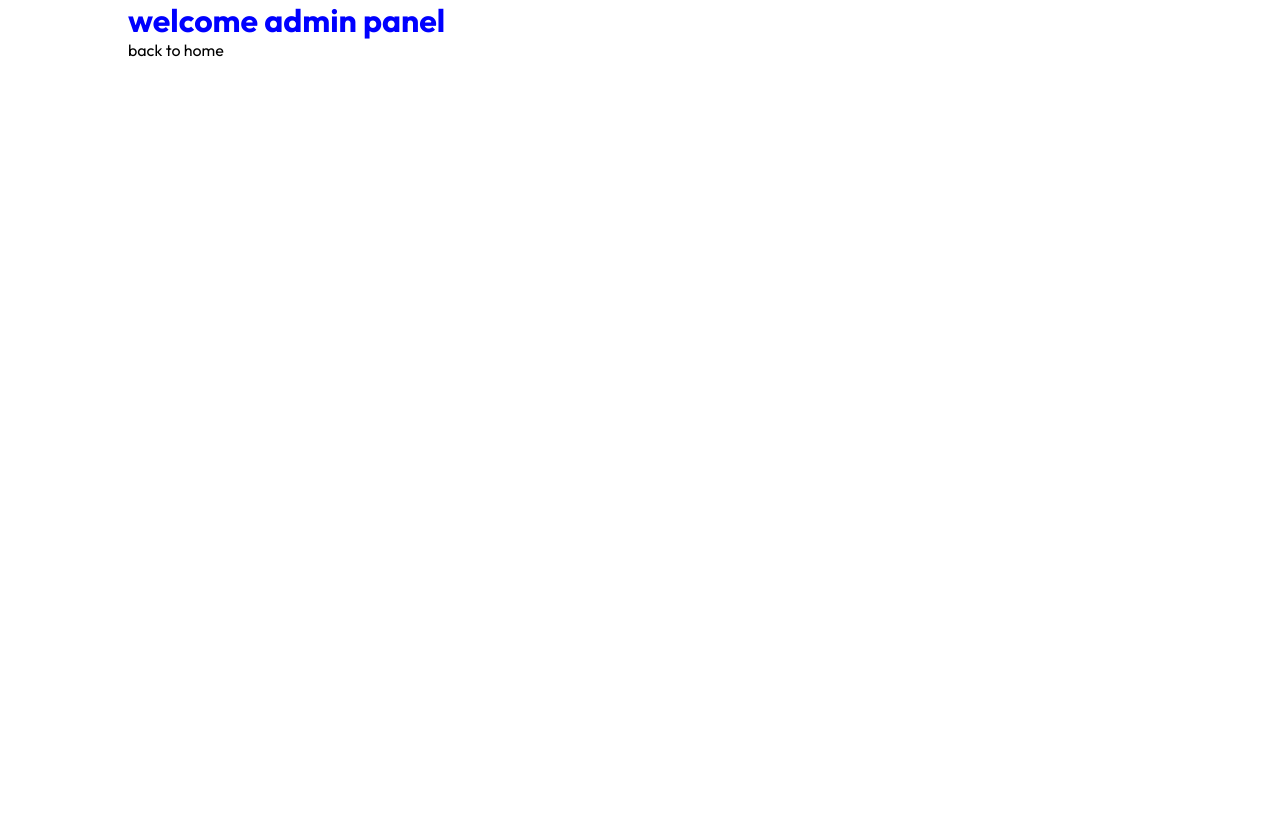
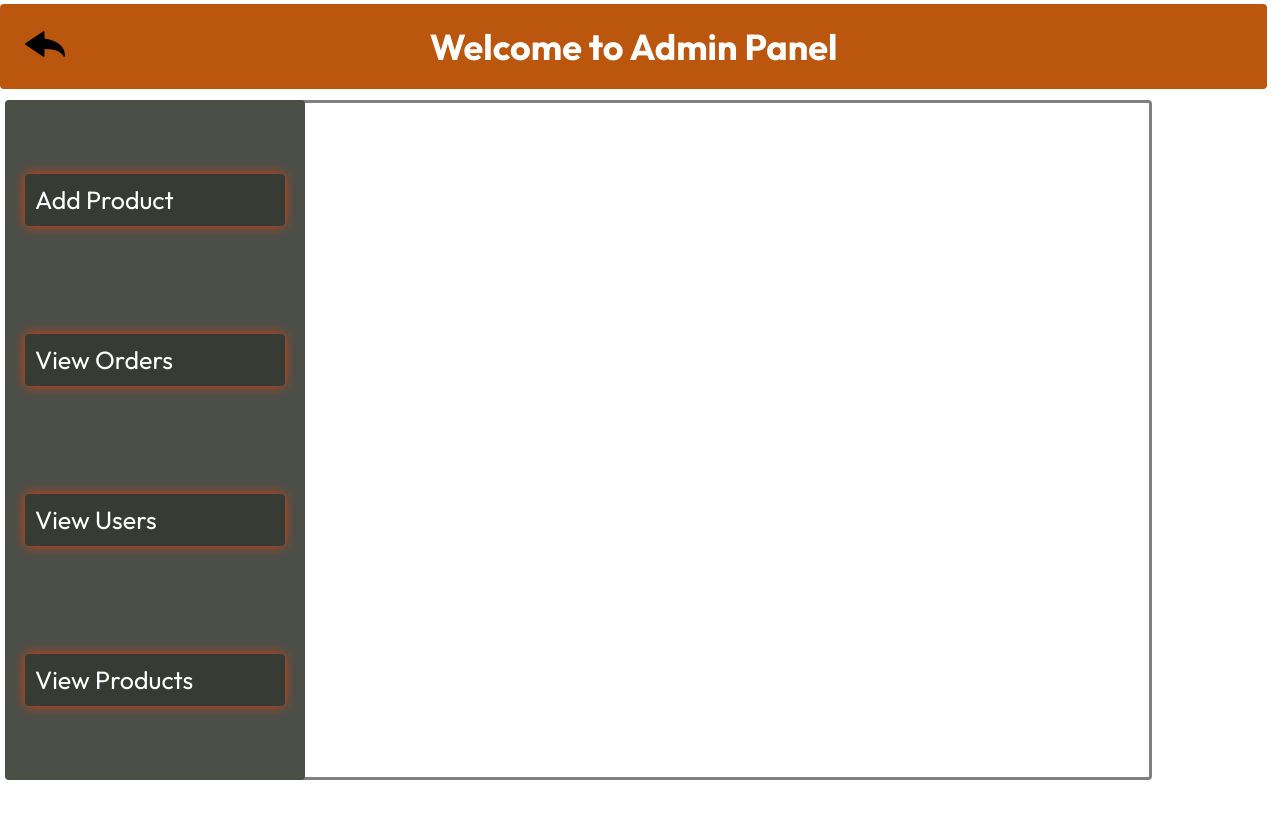
Before and after one commit to M-Mahad-Siddiqui/next-bi, a React (Vite) app: page /admin in a window 1280 px wide. Shown: the top 818 px of the page. Built offline with nearby package versions, Linux system fonts and the light colour scheme; no server answers.

Commit message:
add admin layout

```diff
--- a/src/App.jsx
+++ b/src/App.jsx
@@ -7,6 +7,10 @@ import Admin from "./pages/admin/Admin";
 import Cart from "./pages/cart/Cart";
 import Home from "./pages/home/Home.jsx";
 import PlaceOrder from "./pages/placeOrder/PlaceOrder";
+import AddProduct from './components/admin/AddProduct/AddProduct.jsx';
+import ViewOrder from './components/admin/ViewOrder/ViewOrder.jsx';
+import ViewProducts from './components/admin/ViewProducts/ViewProducts.jsx';
+import ViewUsers from './components/admin/ViewUsers/ViewUsers.jsx';
 
 function App() {
   const [showLogin, setShowLogin] = useState(false);
@@ -23,10 +27,14 @@ function App() {
         {/* Conditionally render Navbar */}
         {!isAdminRoute && <Navbar setShowLogin={setShowLogin} />}
         <Routes>
-          <Route path="/" element={<Home />} />
-          <Route path="/cart" element={<Cart />} />
-          <Route path="/placeOrder" element={<PlaceOrder />} />
-          <Route path="/admin" element={<Admin />} />
+          <Route path = "/" element                   = {<Home />} />
+          <Route path = "/cart" element               = {<Cart />} />
+          <Route path = "/placeOrder" element         = {<PlaceOrder />} />
+          <Route path = "/admin" element              = {<Admin />} />
+          <Route path = "/admin/AddProduct" element   = {<AddProduct />} />
+          <Route path = "/admin/ViewOrder" element    = {<ViewOrder />} />
+          <Route path = "/admin/ViewProducts" element = {<ViewProducts />} />
+          <Route path = "/admin/ViewUsers" element    = {<ViewUsers />} />
         </Routes>
       </div>
       {/* Conditionally render Footer */}
--- a/src/assets/assets.js
+++ b/src/assets/assets.js
@@ -1,5 +1,6 @@
 import basket_icon from './basket_icon.png'
 import admin from './admin.png'
+import back from './back.png'
 import logo from './logo.png'
 import logo1 from './logo1.png'
 import logo2 from './logo2.png'
@@ -66,6 +67,7 @@ import twitter_icon from './twitter_icon.png'
 
 export const assets = {
     admin,
+    back,
     logo,
     logo1,
     logo2,
--- /dev/null
+++ b/src/components/admin/AddProduct/AddProduct.css
@@ -0,0 +1,75 @@
+.add-product-container {
+    padding: 20px;
+    max-width: 600px;
+    margin: auto;
+    background-color: #f9f9f9;
+    border-radius: 8px;
+    box-shadow: 0 0 10px rgba(0, 0, 0, 0.1);
+}
+.add-product-container h1{
+    text-align: center;
+    margin: 20px 0px;
+}
+.add-product-form {
+    display       : flex;
+    flex-direction: column;
+    gap: 10px;
+}
+
+.form-group {
+    margin-bottom: 15px;
+}
+
+.form-group label {
+    font-weight     : bold;
+    /* background-color: #218838; */
+    padding           :0px 10px;
+}
+
+.form-group input,
+.form-group textarea,
+.form-group select {
+    padding      : 10px;
+    border       : 1px solid #ccc;
+    border-radius: 4px;
+    font-size    : 16px;
+    width        : 300px;
+    align-content: right;
+
+}
+.form-group input,
+.form-group textarea :hover{
+    outline: tomato;
+}
+
+.form-group input[type="file"] {
+    border: none; /* Remove border for file input */
+}
+
+.submit-button {
+    padding: 10px;
+    background-color: rgb(187, 86, 14);
+    color: white;
+    border: none;
+    border-radius: 4px;
+    font-size: 16px;
+    cursor: pointer;
+}
+
+.submit-button:hover {
+    background-color: rgb(150, 70, 10);
+}
+
+button[type="button"] {
+    margin-top: 5px;
+    padding: 5px 10px;
+    background-color: #28a745;
+    color: white;
+    border: none;
+    border-radius: 4px;
+    cursor: pointer;
+}
+
+button[type="button"]:hover {
+    background-color: #218838;
+}
--- /dev/null
+++ b/src/components/admin/AddProduct/AddProduct.jsx
@@ -0,0 +1,121 @@
+import { useState } from 'react';
+import './AddProduct.css';
+
+function AddProduct() {
+  const [productName, setProductName] = useState('');
+  const [description, setDescription] = useState('');
+  const [price, setPrice] = useState('');
+  const [category, setCategory] = useState('');
+  const [newCategory, setNewCategory] = useState('');
+  const [image, setImage] = useState(null);
+  const [categories, setCategories] = useState(['Electronics', 'Clothing', 'Books']); // Default categories
+
+  const handleSubmit = (e) => {
+    e.preventDefault();
+    // Handle product submission (e.g., send to backend)
+    const productData = {
+      name: productName,
+      description,
+      price,
+      category: newCategory || category,
+      image,
+    };
+    console.log('Product submitted:', productData);
+    // Reset form
+    resetForm();
+  };
+
+  const resetForm = () => {
+    setProductName('');
+    setDescription('');
+    setPrice('');
+    setCategory('');
+    setNewCategory('');
+    setImage(null);
+  };
+
+  const handleImageChange = (e) => {
+    setImage(e.target.files[0]); // Save selected image file
+  };
+
+  const addCategory = () => {
+    if (newCategory && !categories.includes(newCategory)) {
+      setCategories([...categories, newCategory]); // Add new category to the list
+      setCategory(newCategory); // Set the new category as selected
+      setNewCategory(''); // Clear input
+    }
+  };
+
+  return (
+    <div className="add-product-container">
+      <h1>Add Product</h1>
+      <form onSubmit={handleSubmit} className="add-product-form">
+        <div className="form-group">
+          <label htmlFor="productName">Product Name:</label>
+          <input
+            type="text"
+            id="productName"
+            value={productName}
+            onChange={(e) => setProductName(e.target.value)}
+            required
+          />
+        </div>
+        <div className="form-group">
+          <label htmlFor="description">Description:</label>
+          <textarea
+            id="description"
+            value={description}
+            onChange={(e) => setDescription(e.target.value)}
+            required
+          />
+        </div>
+        <div className="form-group">
+          <label htmlFor="price">Price:</label>
+          <input
+            type="number"
+            id="price"
+            value={price}
+            onChange={(e) => setPrice(e.target.value)}
+            required
+          />
+        </div>
+        <div className="form-group">
+          <label htmlFor="category">Category:</label>
+          <select
+            id="category"
+            value={category}
+            onChange={(e) => setCategory(e.target.value)}
+            required
+          >
+            <option value="">Select a category</option>
+            {categories.map((cat, index) => (
+              <option key={index} value={cat}>{cat}</option>
+            ))}
+          </select>
+        </div>
+        <div className="form-group">
+          <label htmlFor="newCategory">Add New Category:</label>
+          <input
+            type="text"
+            id="newCategory"
+            value={newCategory}
+            onChange={(e) => setNewCategory(e.target.value)}
+          />
+          <button type="button" onClick={addCategory}>Add Category</button>
+        </div>
+        <div className="form-group">
+          <label htmlFor="image">Product Image:</label>
+          <input
+            type="file"
+            id="image"
+            accept="image/*"
+            onChange={handleImageChange}
+          />
+        </div>
+        <button type="submit" className="submit-button">Add Product</button>
+      </form>
+    </div>
+  );
+}
+
+export default AddProduct;
--- /dev/null
+++ b/src/components/admin/ViewOrder/ViewOrder.jsx
@@ -0,0 +1,10 @@
+
+function ViewOrder() {
+  return (
+    <div>
+      <h1>ViewOrder ka page hy ayei</h1>
+    </div>
+  )
+}
+
+export default ViewOrder
--- /dev/null
+++ b/src/components/admin/ViewProducts/ViewProducts.jsx
@@ -0,0 +1,10 @@
+
+function ViewProducts() {
+  return (
+    <div>
+      <h1>ViewProducts ka page hy ayei</h1>
+    </div>
+  )
+}
+
+export default ViewProducts
--- /dev/null
+++ b/src/components/admin/ViewUsers/ViewUsers.jsx
@@ -0,0 +1,10 @@
+
+function ViewUsers() {
+  return (
+    <div>
+<h1>View Users ka page hy ayei</h1>
+    </div>
+  )
+}
+
+export default ViewUsers
--- a/src/pages/admin/Admin.css
+++ b/src/pages/admin/Admin.css
@@ -1,3 +1,75 @@
-h1{
-    color :blue;
+.header {
+    background-color: rgb(187, 86, 14);
+    margin-left     : 0;
+    margin-right    : 0;
+    text-align      : center;
+    padding         : 20px;
+    border-radius   : 4px;
+    font-style      : uppercase;
+    position        : fixed;   /* Keep header fixed */
+    z-index         : 1;
+    top             : 4px;       /* Stick to the top */
+    left            : 0;
+    width           : 99vw;   /* Full viewport width */
+    color           : white;
+    font-size       : large;
+    margin-bottom   : 10px;
 }
+.back{
+    width   : 40px;
+    position: absolute;
+    left    : 2%;
+    cursor  : pointer;
+}
+.back:hover {
+    scale: 1.1;
+    transition: 0.3s;
+}
+.main {
+    display         : flex;
+    margin-top      : 70px;   /* Space below the fixed header */
+}
+
+.sidebar {
+    background-color: rgb(76, 79, 72);
+    height          : 85vh;
+    margin          : 0px 5px;
+    padding         : 20px;
+    border-radius   : 4px;
+    width           : 300px;
+    color           : white;
+    display         : flex;
+    flex-direction  : column;
+    font-size       : 25px;
+    justify-content : space-around;
+    position        : fixed;            /* Keep sidebar fixed */
+    z-index         : 2;
+    top             : 100px;            /* Stick below the header */
+    left            : 0;
+}
+
+.sidebar span {
+    padding         : 10px;
+    background-color: rgb(56, 59, 52);
+    cursor          : pointer;
+    box-shadow      : 0px 0px 11px rgba(237, 60, 6, 0.9);
+    border-radius   : 4px;
+}
+
+.sidebar span:hover {
+    background-color: rgb(45, 53, 35);
+    font-weight     : 500;
+    scale           : 1.05;
+    transition      : 0.3s;
+}
+
+.body {
+    height       : 85vh;
+    padding      : 20px;
+    border-radius: 4px;
+    width        : calc(100% - 10px);  /* Subtract sidebar width from full width */
+    margin-left  : 150px;               /* Offset for sidebar */
+    border       : 3px solid gray;
+    margin-top: 30px;
+    overflow-y   : auto;                /* Enable scrolling if content exceeds height */
+}
--- a/src/pages/admin/Admin.jsx
+++ b/src/pages/admin/Admin.jsx
@@ -1,14 +1,48 @@
-import './Admin.css'
-import { Link } from 'react-router-dom'
+import { useState } from 'react';
+import { useNavigate } from 'react-router-dom'; // Corrected import
+import back from '../../assets/back.png';
+import AddProduct from '../../components/admin/AddProduct/AddProduct';
+import ViewOrder from '../../components/admin/ViewOrder/ViewOrder';
+import ViewProducts from '../../components/admin/ViewProducts/ViewProducts';
+import ViewUsers from '../../components/admin/ViewUsers/ViewUsers';
+import './Admin.css';
 
+// Constants for selected views
+const VIEWS = {
+  ADD_PRODUCT: 'AddProduct',
+  VIEW_ORDER: 'ViewOrder',
+  VIEW_USERS: 'ViewUsers',
+  VIEW_PRODUCTS: 'ViewProducts',
+};
 
 function Admin() {
+  const [select, setSelect] = useState('');
+  const navigate = useNavigate(); // Correctly using useNavigate
+
   return (
-    <div>
-      <h1>welcome admin panel </h1>
-      <Link to='/'>back to home</Link>
+    <div className='adminBody'>
+      <div>
+        <div className='header'>
+          <img onClick={() => navigate('/')} className='back' src={back} alt="" />
+          <h1>Welcome to Admin Panel</h1>
+        </div>
+        <div className='main'>
+          <div className='sidebar'>
+            <span onClick={() => setSelect(VIEWS.ADD_PRODUCT)}>Add Product</span>
+            <span onClick={() => setSelect(VIEWS.VIEW_ORDER)}>View Orders</span>
+            <span onClick={() => setSelect(VIEWS.VIEW_USERS)}>View Users</span>
+            <span onClick={() => setSelect(VIEWS.VIEW_PRODUCTS)}>View Products</span>
+          </div>
+          <div className="body">
+            {select === VIEWS.ADD_PRODUCT && <AddProduct />}
+            {select === VIEWS.VIEW_ORDER && <ViewOrder />}
+            {select === VIEWS.VIEW_PRODUCTS && <ViewProducts />}
+            {select === VIEWS.VIEW_USERS && <ViewUsers />}
+          </div>
+        </div>
+      </div>
     </div>
-  )
+  );
 }
 
-export default Admin
+export default Admin;
```
Also changed, not shown: src/assets/back.png (added), src/components/admin/ViewOrder/ViewOrder.css (added), src/components/admin/ViewProducts/ViewProducts.css (added), src/components/admin/ViewUsers/ViewUsers.css (added).
